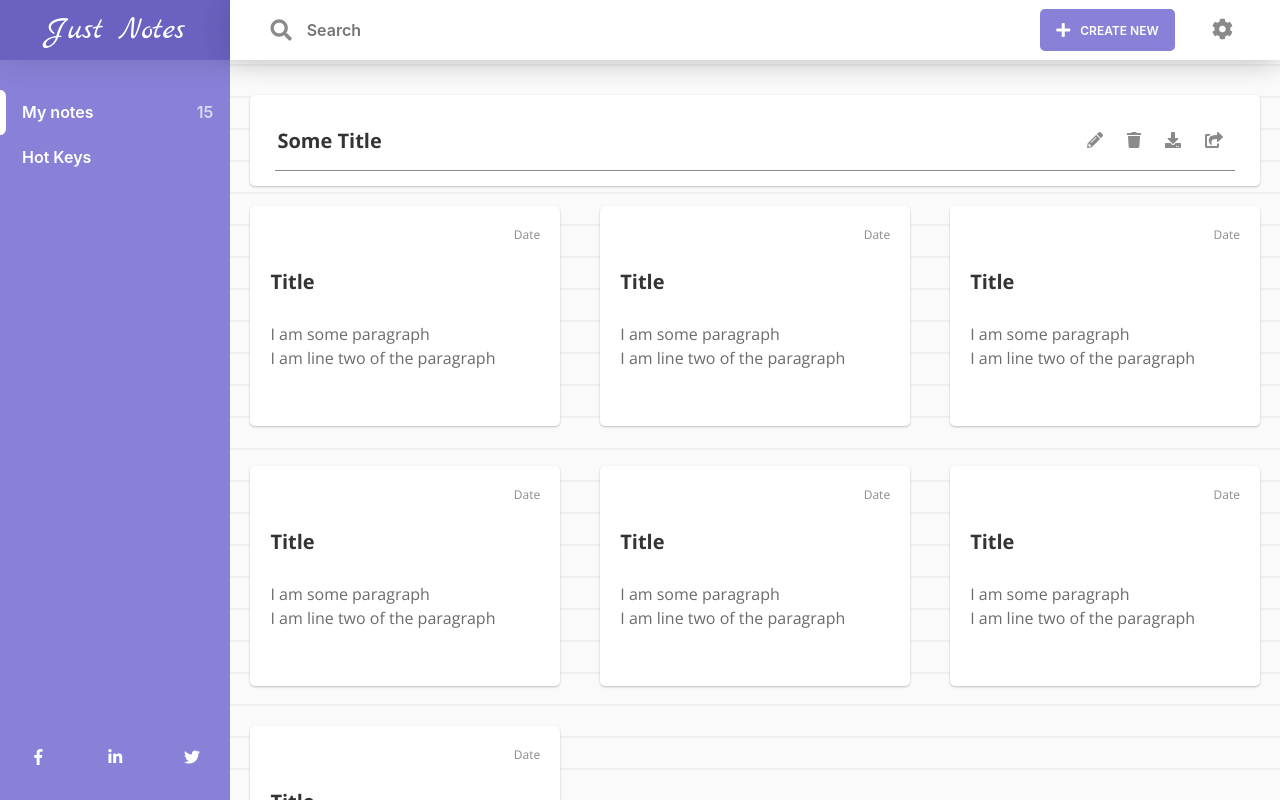
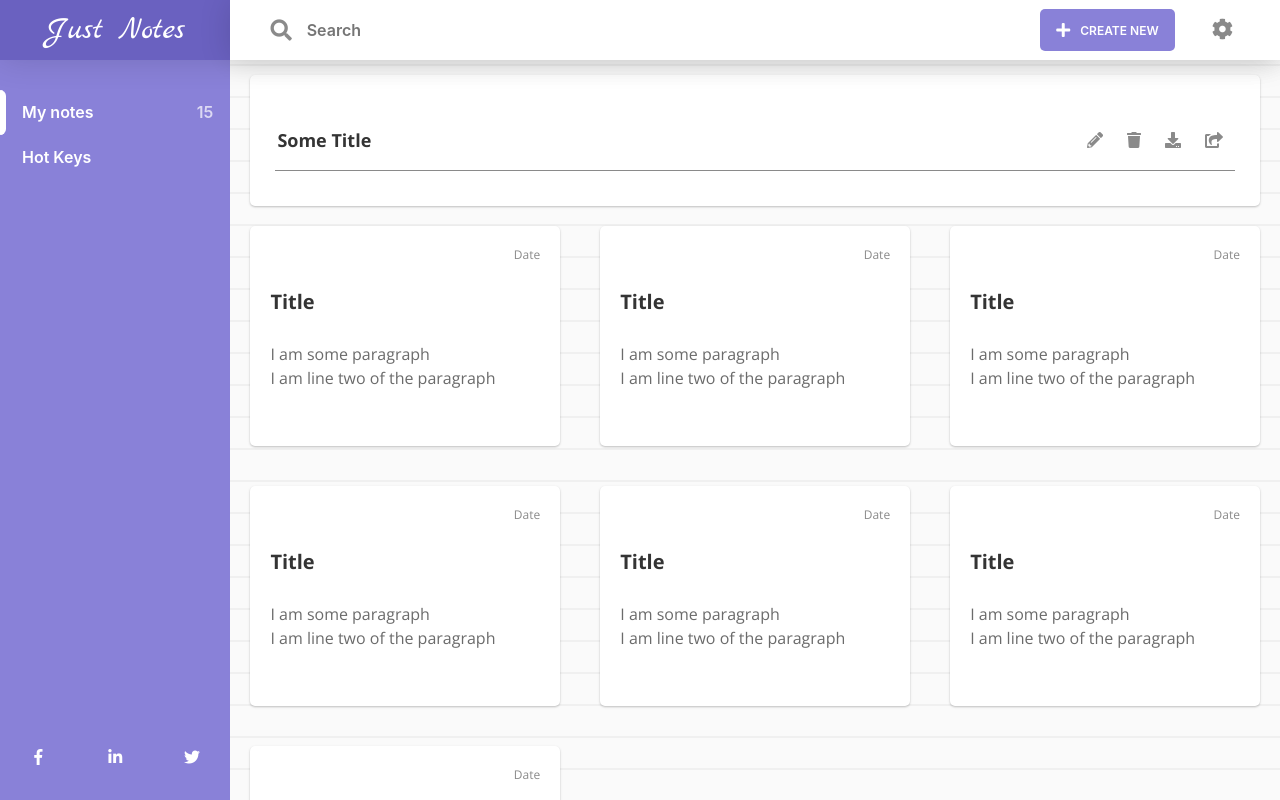
Before and after one commit to UdacityMobileWebScholarship/just-notes, a React (Create React App) app in the folder client/: page / in a window 1280 px wide. Built offline with nearby package versions, Linux system fonts and the light colour scheme.

Commit message:
fixing editor screen

```diff
--- a/client/src/pages/Home/Home.css
+++ b/client/src/pages/Home/Home.css
@@ -32,13 +32,9 @@
   background-size: 100% 2em;
 }
 #editorContainer {
-  display: flex;
+  display: grid;
+  width: 100%;
   position: relative;
-  width: 100%;
-  padding-left: 20px;
-  padding-right: 20px;
-  margin-top: 20px;
-  justify-content: space-evenly;
 }
 #notesCardContainer {
   display: grid;
--- a/client/src/pages/Notepad/Notepad.css
+++ b/client/src/pages/Notepad/Notepad.css
@@ -2,11 +2,11 @@
 
 .editorInnerContainer {
   display: flex;
-  flex: 1;
   flex-direction: column;
   background-color: var(--white-100);
-  padding-left: 20px;
-  padding-right: 20px;
+  padding: 20px;
+  margin-left: 20px;
+  margin-right: 20px;
   margin-top: 50px;
   border-radius: 5px;
   box-shadow: 0 1px 3px rgba(0,0,0,0.12), 0 1px 2px rgba(0,0,0,0.14);
@@ -20,7 +20,7 @@
 #noteTitle {
   flex: 1;
   height: 60px;
-  font-size: 20px;
+  font-size: 18px;
   line-height: 17px;
   font-weight: 700;
   border: none;
```
